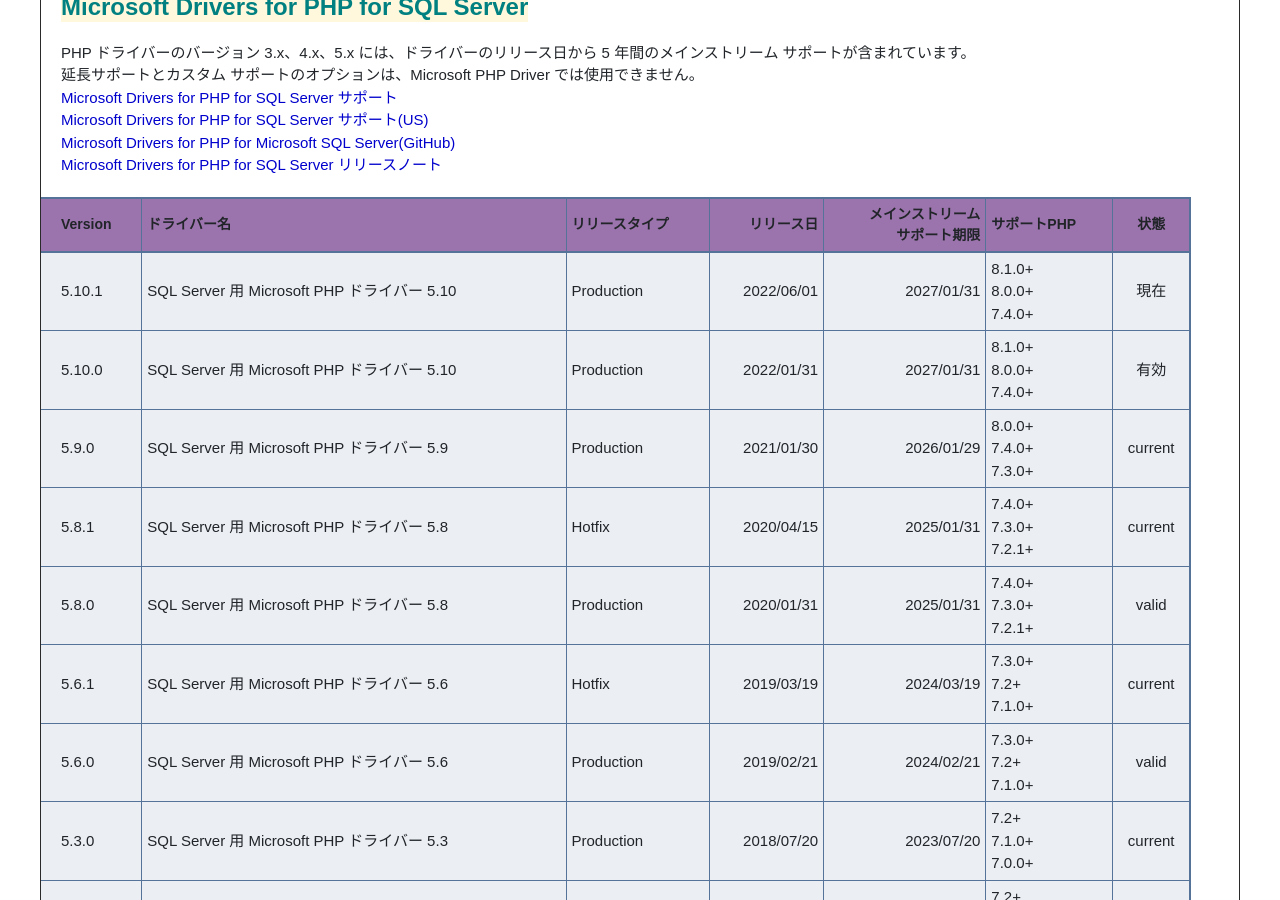
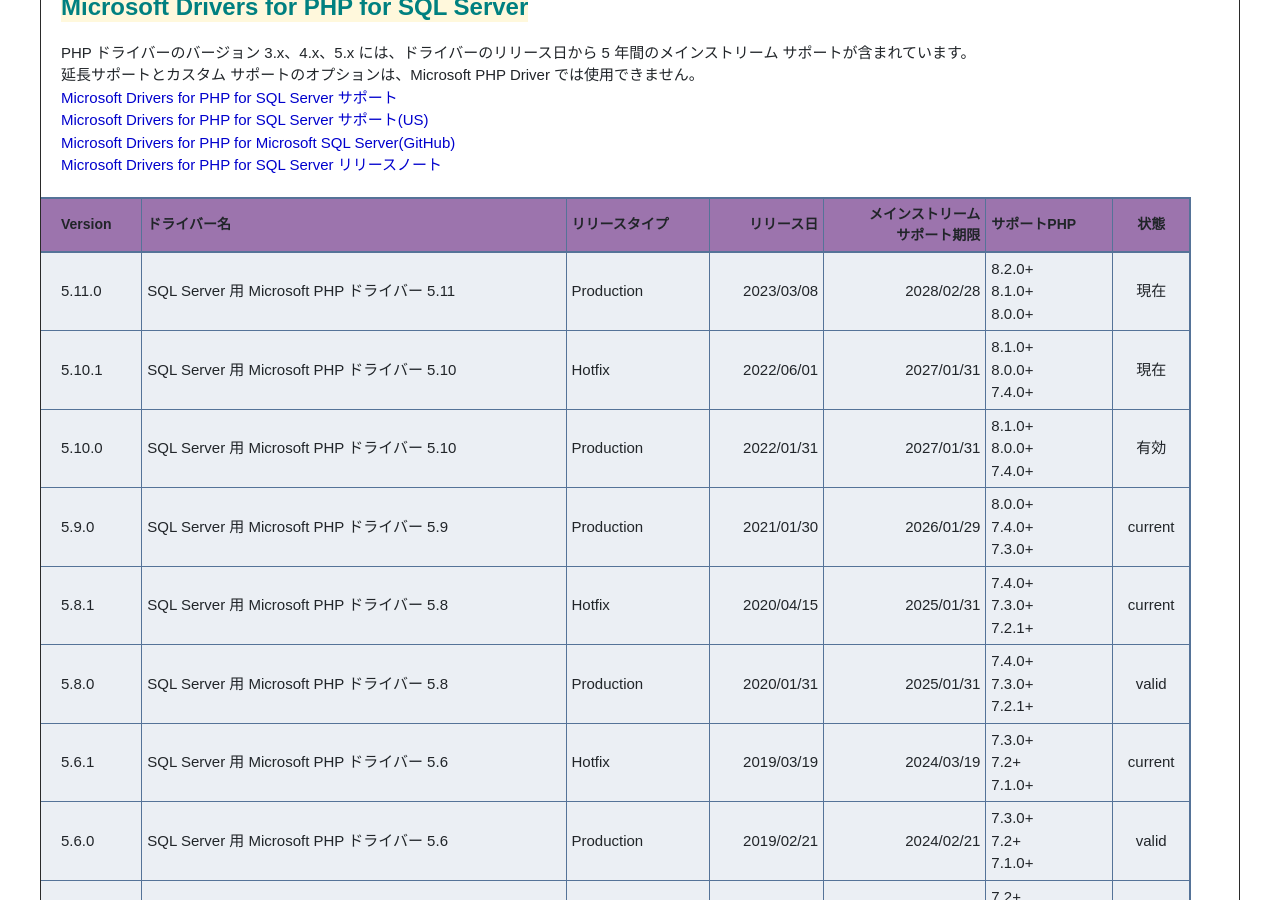
Before and after one commit to person-carrying-water/person-carrying-water.github.io, a Jekyll site: the page built from Contents/SqlServer/SqlServerDriverSupport.md, in a window 1280 px wide and 900 px high, scrolled down 2582 px. Built offline with Jekyll 4.4.1, drawn with Linux system fonts in a browser that asks for light colours; nearby versions of some CDN libraries; emoji names are drawn with the system emoji font; some of the changed text lies outside the part shown.

Commit message:
Win230312

```diff
--- a/Contents/SqlServer/SqlServerDriverSupport.md
+++ b/Contents/SqlServer/SqlServerDriverSupport.md
@@ -3,7 +3,7 @@
 title: ":newspaper: サポート表"
 description: ":paperclip: Microsoft SQL Server 接続ドライバー サポート表"
 date: "2021/05/17"
-lastmod: "2023/02/04"
+lastmod: "2023/03/12"
 ---
 
 ## .NET Framework Data Provider for SQL Server
@@ -101,7 +101,8 @@
 
 | Version | ドライバー名                               | リリースタイプ    |      リリース日 | メインストリーム<br />サポート期限 | サポートPHP                         |    状態   |
 | :------ | :----------------------------------- | :--------- | ---------: | -------------------: | :------------------------------ | :-----: |
-| 5.10.1  | SQL Server 用 Microsoft PHP ドライバー 5.10| Production | 2022/06/01 |           2027/01/31 | 8.1.0+<br />8.0.0+<br />7.4.0+  |   現在  |
+| 5.11.0  | SQL Server 用 Microsoft PHP ドライバー 5.11| Production | 2023/03/08 |           2028/02/28 | 8.2.0+<br />8.1.0+<br />8.0.0+  |   現在  |
+| 5.10.1  | SQL Server 用 Microsoft PHP ドライバー 5.10| Hotfix     | 2022/06/01 |           2027/01/31 | 8.1.0+<br />8.0.0+<br />7.4.0+  |   現在  |
 | 5.10.0  | SQL Server 用 Microsoft PHP ドライバー 5.10| Production | 2022/01/31 |           2027/01/31 | 8.1.0+<br />8.0.0+<br />7.4.0+  |   有効  |
 | 5.9.0   | SQL Server 用 Microsoft PHP ドライバー 5.9 | Production | 2021/01/30 |           2026/01/29 | 8.0.0+<br />7.4.0+<br />7.3.0+  | current |
 | 5.8.1   | SQL Server 用 Microsoft PHP ドライバー 5.8 | Hotfix     | 2020/04/15 |           2025/01/31 | 7.4.0+<br />7.3.0+<br />7.2.1+  | current |
```
Also changed, not shown: Contents/DotNet/DotNetSupport.md (+2 -1 lines), Contents/Ide/VisualStudio/VisualStudioSupport.md (+4 -3 lines), Contents/PostgreSql/PgAdminSupport.md (+4 -3 lines), Contents/Support/Windows11.md (+2 -1 lines).
